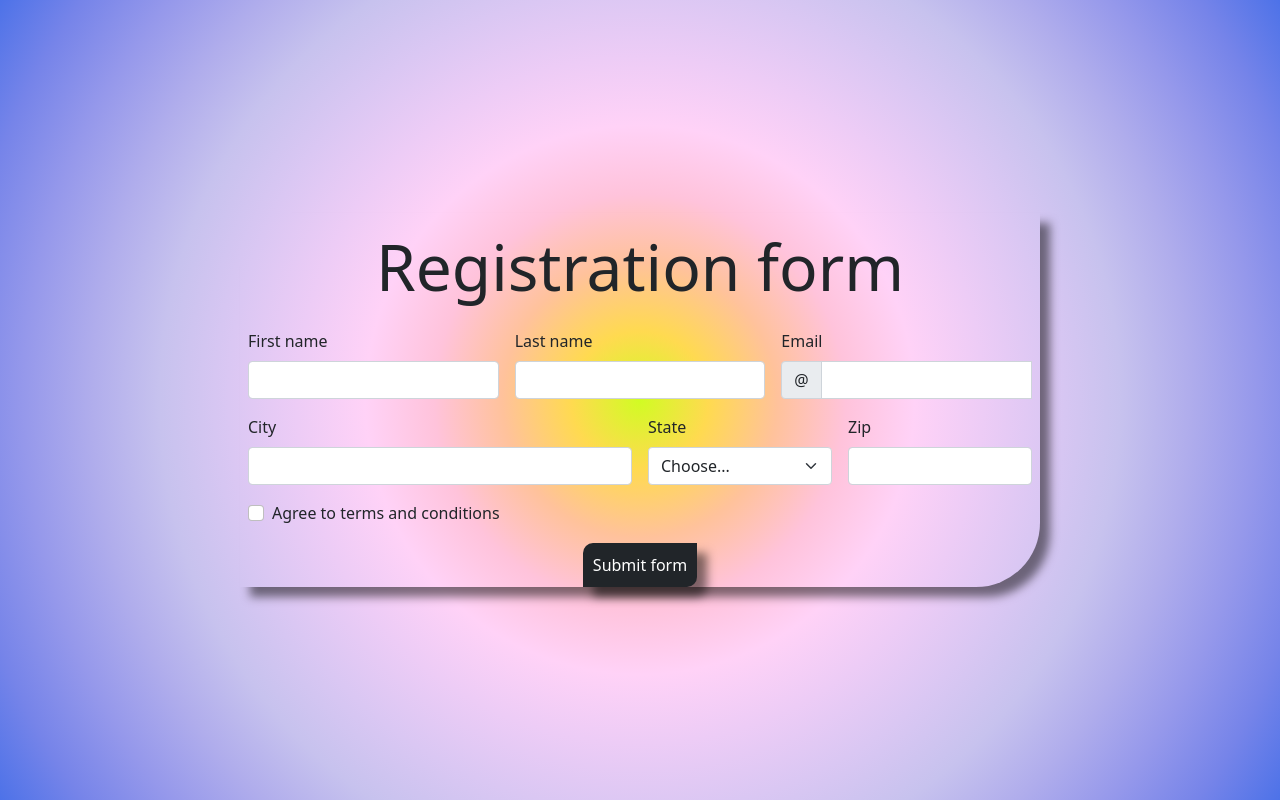
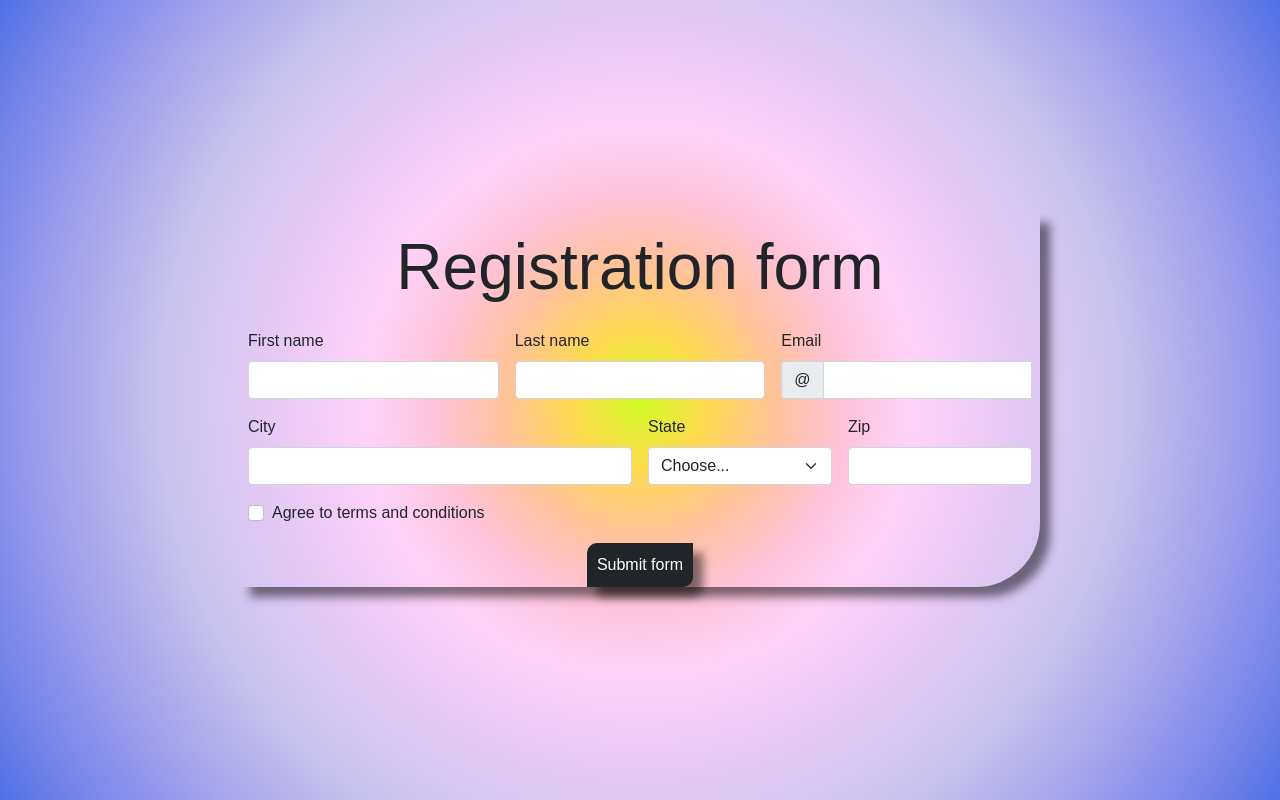
Before and after one commit to MoumitaMurmu/M6_Final_Project, a plain HTML site: page index.html in a window 1280 px wide. Drawn offline with nearby package versions, Linux system fonts and the light colour scheme.

Commit message:
initial commit

```diff
--- a/index.css
+++ b/index.css
@@ -7,6 +7,12 @@
 -webkit-border-radius: 52px 0px 64px 0px;
 background: transparent;
 box-shadow: 10px 10px 10px rgba(0, 0, 0, .5);
+font-family: 'Comforter Brush', cursive;
+font-family: 'Dancing Script', cursive;
+font-family: 'Fuzzy Bubbles', cursive;
+font-family: 'Montserrat', sans-serif;
+font-family: 'Noto Sans JP', sans-serif;
+font-size: medium;
 }
 /* .valid-feedback, .invalid-feedback{
     display: block;
```
